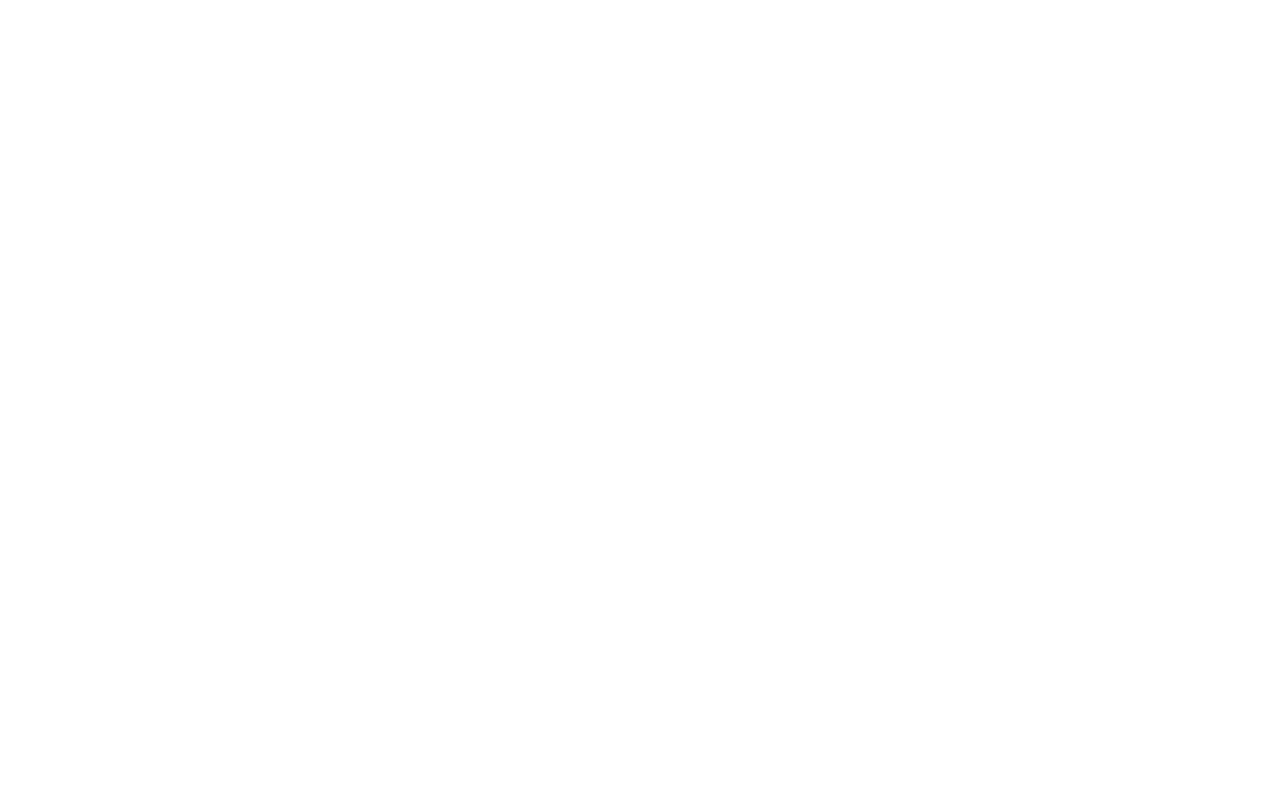
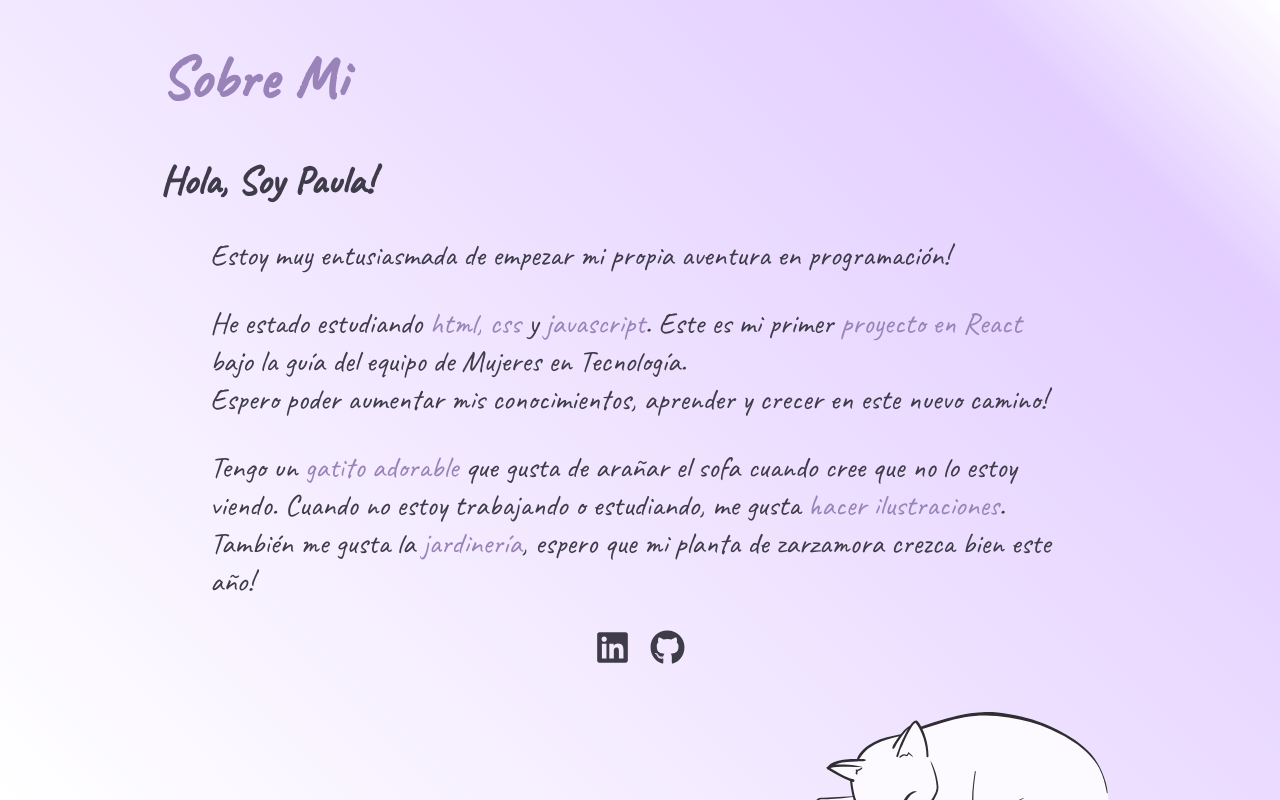
Before and after one commit to PauHiga/MeTQuiz, a React (Create React App) app: page /sobre-mi in a window 1280 px wide. Before the commit this address had no page. Built offline with nearby package versions, Linux system fonts and the light colour scheme.

Commit message:
language added

```diff
--- a/src/App.css
+++ b/src/App.css
@@ -6,8 +6,10 @@
 
 body{
   font-family: 'Caveat', cursive;
+  /* background: rgb(255,255,255);
+  background: linear-gradient(45deg, rgba(255,255,255,1) 0%, rgba(246,236,251,1) 82%, rgba(255,255,255,1) 100%); */
   background: rgb(255,255,255);
-  background: linear-gradient(45deg, rgba(255,255,255,1) 0%, rgba(246,236,251,1) 82%, rgba(255,255,255,1) 100%);
+  background: linear-gradient(45deg, rgba(255,255,255,1) 0%, rgba(227,206,255,1) 85%, rgba(255,255,255,1) 100%);
 }
 
 .purple-grey{
--- a/src/App.js
+++ b/src/App.js
@@ -3,6 +3,7 @@ import { BrowserRouter, Routes, Route } from 'react-router-dom';
 import Home from './pages/home';
 import Game from './pages/game';
 import AboutMe from './pages/aboutme';
+import SobreMi from './pages/aboutme/sobre-mi';
 
 function App() {
   // var userLang = navigator.language || navigator.userLanguage;
@@ -15,6 +16,7 @@ function App() {
         <Route path='/' element={<Home/>}/>
         <Route path='/game' element={<Game/>}/>
         <Route path='/about-me' element={<AboutMe/>}/>
+        <Route path='/sobre-mi' element={<SobreMi/>}/>
       </Routes>
     </BrowserRouter>
 
--- /dev/null
+++ b/src/pages/aboutme/sobre-mi.js
@@ -0,0 +1,36 @@
+import './index.css'
+import { FaLinkedin } from "react-icons/fa";
+import { FaGithub } from "react-icons/fa";
+
+
+function SobreMi(){
+
+    return (
+        <div className="center-on-screen">
+            <div className="aboutmebackground grey">
+                <div className="text-container">
+                    <h1 className='purple-grey'>Sobre Mi</h1>
+                    <h2>Hola, Soy Paula!</h2>
+
+                    <p>Estoy muy entusiasmada de empezar mi propia aventura en programación!</p>
+                    <p>He estado estudiando <span className='purple-grey'>html, css</span> y <span className='purple-grey'>javascript</span>. Este es mi primer <span className='purple-grey'>proyecto en React</span> bajo la guía del equipo de Mujeres en Tecnología.<br/>
+                    Espero poder aumentar mis conocimientos, aprender y crecer en este nuevo camino!</p>
+
+                    <p>Tengo un <span className='purple-grey'>gatito adorable</span> que gusta de arañar el sofa cuando cree que no lo estoy viendo. Cuando no estoy trabajando o estudiando, me gusta  <span className='purple-grey'>hacer ilustraciones</span>. También me gusta la <span className='purple-grey'>jardinería</span>, espero que mi planta de zarzamora crezca bien este año!</p>
+
+                    <div className='links'>
+                        <a href="https://www.linkedin.com/in/paula-gabriela-higa-214690249/"><span className='icon-social'><FaLinkedin/></span></a>
+                        <a href="https://github.com/PauHiga/MeTQuiz/"><span className='icon-social'><FaGithub/></span></a>
+                    </div>
+                </div>
+
+                <div className='footer'>
+
+                    <div className="cat"></div>
+                </div>
+            </div>
+        </div>
+    )
+}
+
+export default SobreMi
--- a/src/pages/home/index.js
+++ b/src/pages/home/index.js
@@ -2,17 +2,36 @@ import Button from "../../componentes/Button"
 import { useNavigate} from 'react-router-dom';
 
 function Home(){
-    const navigate = useNavigate();
+    const navigate = useNavigate()
 
-    const onClickButton = (url) => {
-        navigate(url);
+    let userLang = navigator.language || navigator.userLanguage;
+
+    let idioma = ""
+    let idiomatext = ""
+
+    if (userLang.startsWith("es-")){
+        idioma = "/sobre-mi";
+        idiomatext = "Sobre Mí";
+    } else {
+        idioma = "/about-me"
+        idiomatext = "About Me";
     }
+
+    // userLang.startsWith("es-") ? idioma = "/sobre-mi" : idioma = "/about-me"
+
+    // userLang.startsWith("es-") ? idiomatext = "Sobre Mí" : idiomatext = "About Me"
+
+    console.log(userLang);
 
     return (
 
         <div className="center-on-screen">
-        <Button onClick={() => onClickButton('/game')} text="MetCamp Quiz"/>
-        <Button onClick={() => onClickButton('/about-me')} text="About Me"/>
+            <Button text="MetCamp Quiz" onClick={()=> navigate("/game")}/>
+            <Button text={idiomatext} onClick={()=> navigate(idioma)}/>
+
+
+        {/* <Button onClick={() => onClickButton('/game')} text="MetCamp Quiz"/>
+        <Button onClick={() => onClickButton('/about-me')} text="About Me"/> */}
         </div>
         )
 
```
